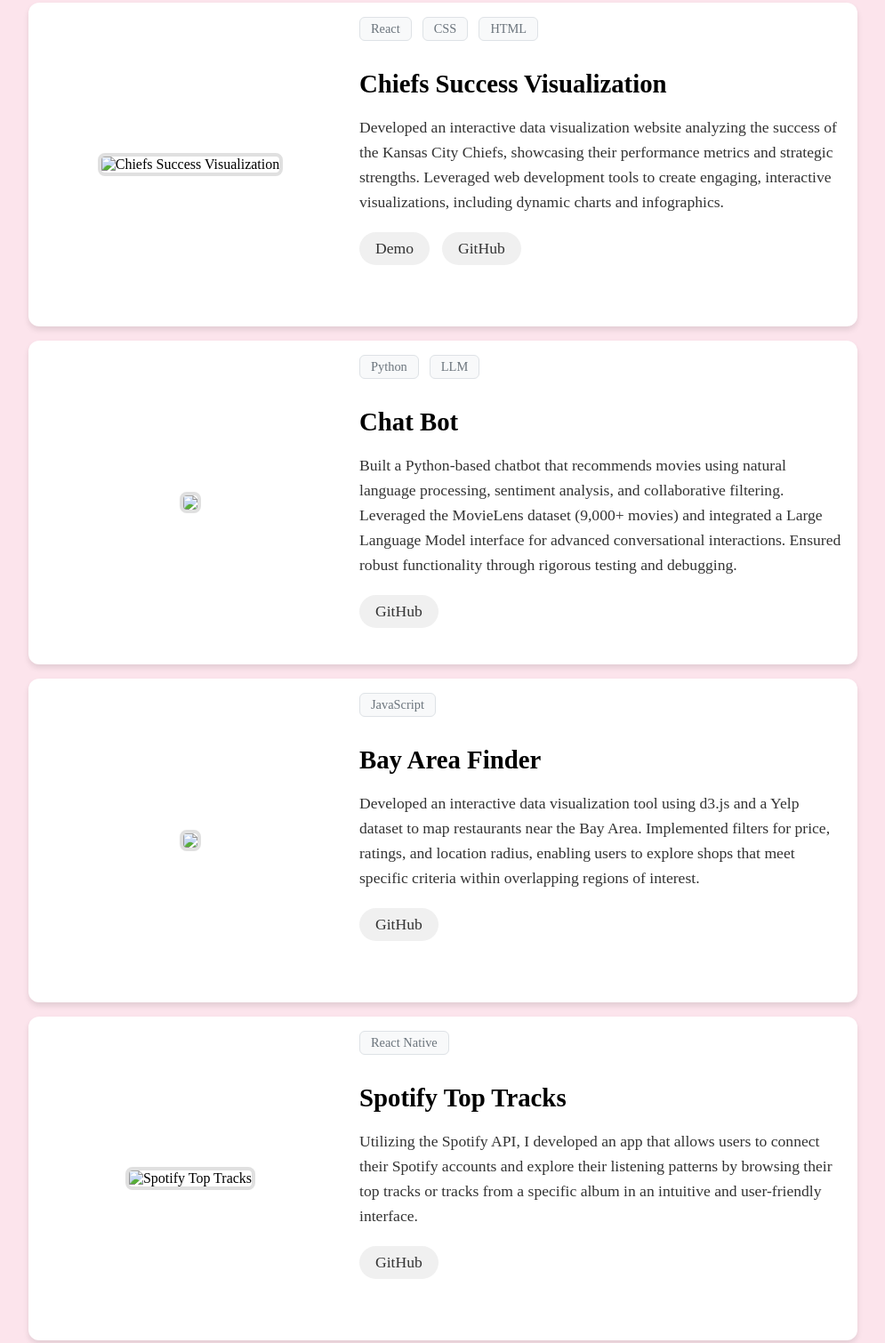
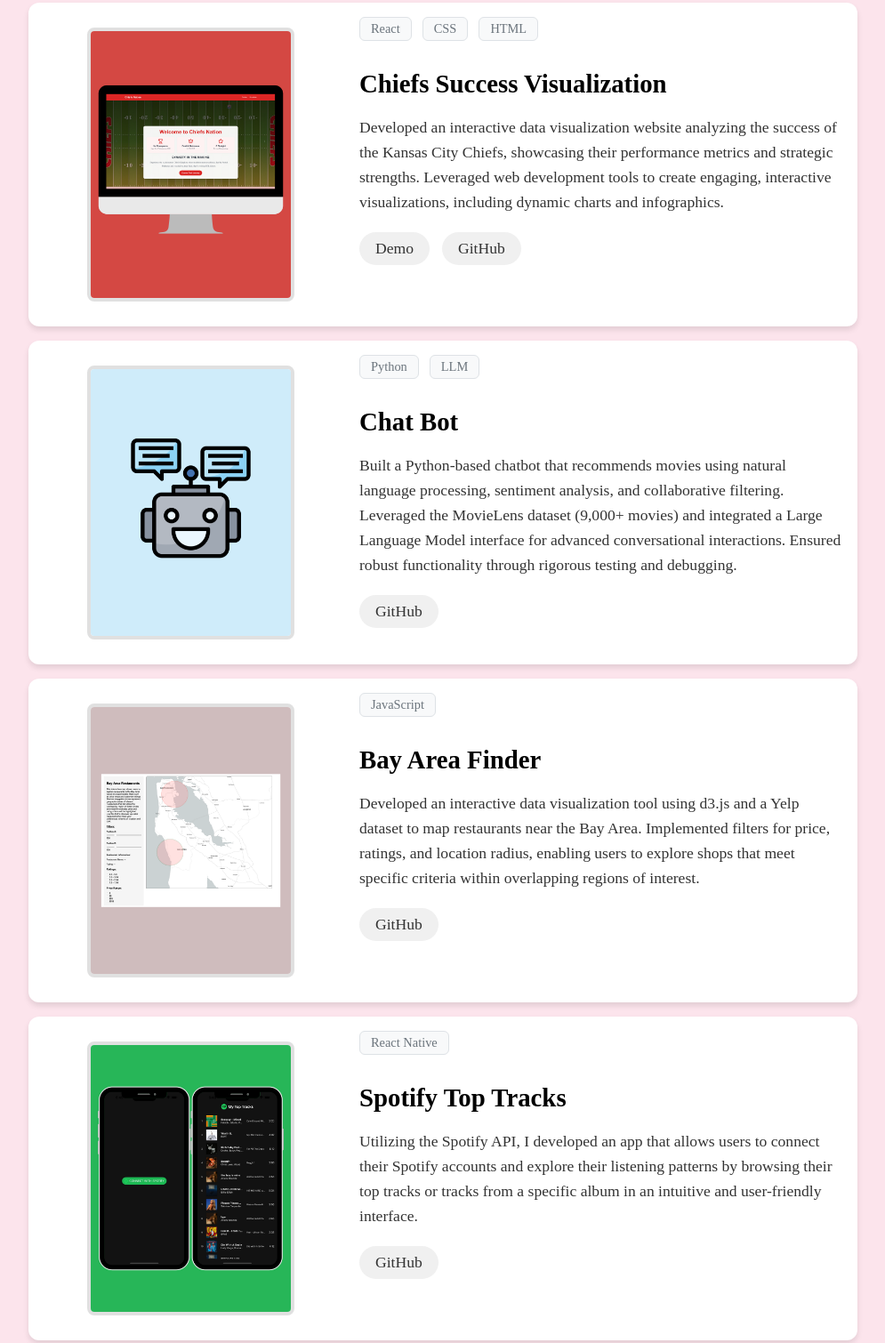
Before and after one commit to e2morris33/my-portfolio, a plain HTML site: page index.html in a window 1280 px wide. Shown: the part 651-2161 px from the top of the page at 89% size, without its empty margins (142-1137 px from the left). Drawn offline with Linux system fonts and the light colour scheme.

Commit message:
Update index.html

```diff
--- a/index.html
+++ b/index.html
@@ -76,7 +76,7 @@
       <div class="project-card">
         <div class="flex-container">
           <div class="project-image-container">
-            <img src="images/cheifs.png" alt="Chiefs Success Visualization" />
+            <img src="cheifs.png" alt="Chiefs Success Visualization" />
           </div>
           <div class="project-content">
             <div class="project-tags">
@@ -110,7 +110,7 @@
       <div class="project-card">
         <div class="flex-container">
           <div class="project-image-container">
-            <img src="images/chatbot.png" />
+            <img src="chatbot.png" />
           </div>
           <div class="project-content">
             <div class="project-tags">
@@ -143,7 +143,7 @@
       <div class="project-card">
         <div class="flex-container">
           <div class="project-image-container">
-            <img src="images/bay.png" />
+            <img src="bay.png" />
           </div>
           <div class="project-content">
             <div class="project-tags">
@@ -174,7 +174,7 @@
       <div class="project-card">
         <div class="flex-container">
           <div class="project-image-container">
-            <img src="images/spotify.png" alt="Spotify Top Tracks" />
+            <img src="spotify.png" alt="Spotify Top Tracks" />
           </div>
           <div class="project-content">
             <div class="project-tags">
```
